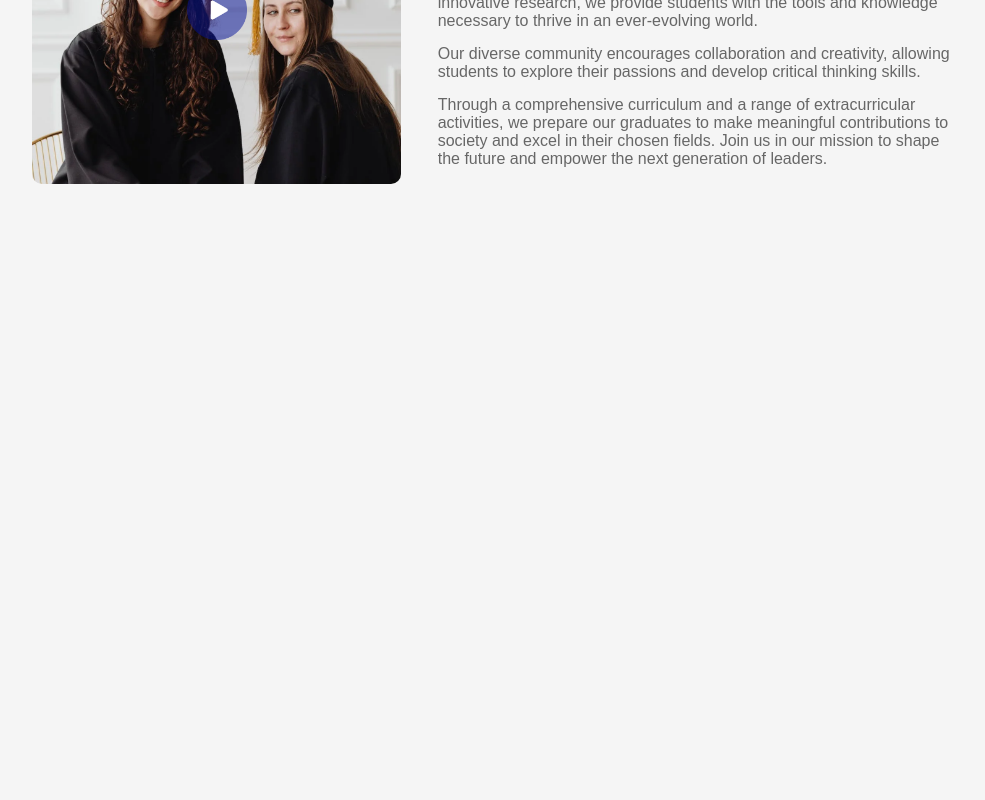
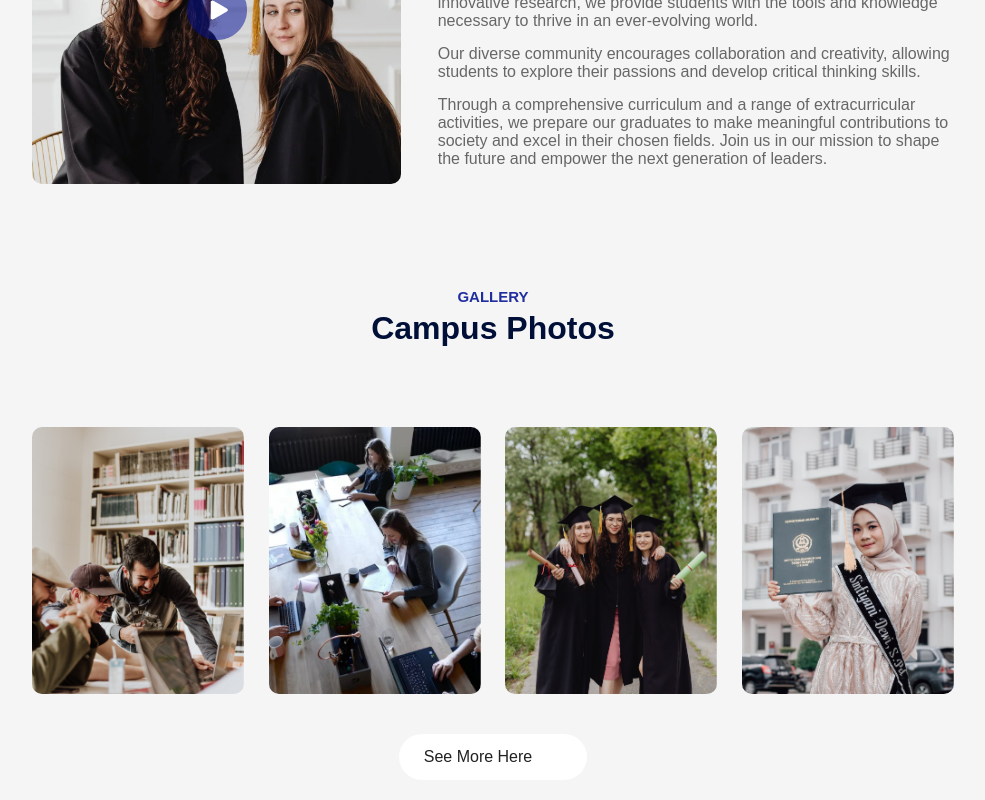
Before and after one commit to nisch-mhrzn/College-website, a React (Vite) app: page / in a window 1280 px wide. Shown: the part 1565-2365 px from the top of the page, without its empty margins (147-1132 px from the left). Before the commit the page ends 1853 px from the top, so only its background shows below. Built offline with nearby package versions, Linux system fonts and the light colour scheme; a web font is replaced by a local one.

Commit message:
`Added Campus component and updated Navbar to include dark mode and sticky effect`

```diff
--- a/src/App.jsx
+++ b/src/App.jsx
@@ -1,4 +1,5 @@
 import About from "./components/ABout/About"
+import Campus from "./components/Campus/Campus"
 import Hero from "./components/Hero/Hero"
 import Navbar from "./components/Navbar/Navbar"
 import Programs from "./components/Programs/Programs"
@@ -14,6 +15,8 @@
     <Title subTitle ='Our Programs' title='What we offer'/>
       <Programs/>
       <About/>
+      <Title subTitle ='Gallery' title='Campus Photos'/>
+      <Campus/>
       </div>
     </div>
   )
--- /dev/null
+++ b/src/components/Campus/Campus.css
@@ -0,0 +1,15 @@
+.campus{
+    margin: 80px auto;
+    width: 90%;
+    text-align: center;
+}
+.gallery{
+    display: flex;
+    align-items: center;
+    justify-content: space-between;
+    margin-bottom: 40px;
+}
+.gallery img{
+    width: 23%;
+    border-radius: 10px;
+}
--- /dev/null
+++ b/src/components/Campus/Campus.jsx
@@ -0,0 +1,21 @@
+import "./Campus.css"
+import gallery_1 from"../../assets/gallery-1.png"
+import gallery_2 from"../../assets/gallery-2.png"
+import gallery_3 from"../../assets/gallery-3.png"
+import gallery_4 from"../../assets/gallery-4.png"
+import white_arrow from"../../assets/white-arrow.png"
+const Campus = () => {
+  return (
+    <div className="campus">
+        <div className="gallery">
+            <img src={gallery_1} alt="" />
+            <img src={gallery_2} alt="" />
+            <img src={gallery_3} alt="" />
+            <img src={gallery_4} alt="" />
+        </div>
+        <button className="btn dark-btn">See More Here <img src={white_arrow} alt="" /></button>
+    </div>
+  )
+}
+
+export default Campus
--- a/src/components/Navbar/Navbar.css
+++ b/src/components/Navbar/Navbar.css
@@ -23,3 +23,9 @@
     margin: 5px 20px;
     font-size: 16px;
 }
+
+.dark-nav{
+    background:#212ea0 ;
+    transition: 0.5s;
+
+}
--- a/src/components/Navbar/Navbar.jsx
+++ b/src/components/Navbar/Navbar.jsx
@@ -1,10 +1,18 @@
 import './Navbar.css'
 import logo from '../../assets/logo.png'
+import { useState } from 'react'
+import { useEffect } from 'react';
 
 
 const Navbar = () => {
+  const[sticky,setSticky] =useState(false);
+  useEffect(()=>{
+    window.addEventListener('scroll',()=>{
+      window.scrollY >50? setSticky(true) : setSticky(false)
+    })
+  },[])
   return (
-    <nav className="container">
+    <nav className={`container ${sticky?"dark-nav":""}`}>
         <img src={logo} alt='' className='logo'/>
         <ul>
             <li>Home</li>
--- a/src/index.css
+++ b/src/index.css
@@ -42,3 +42,8 @@
     margin-left: 10px;
 
 }
+
+.btn dark-btn{
+    background: #212ea0;
+    color: #fff;
+}
```
